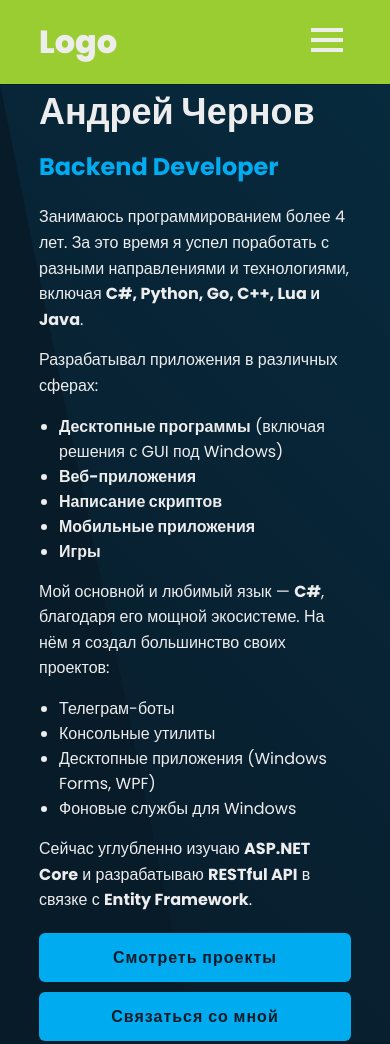
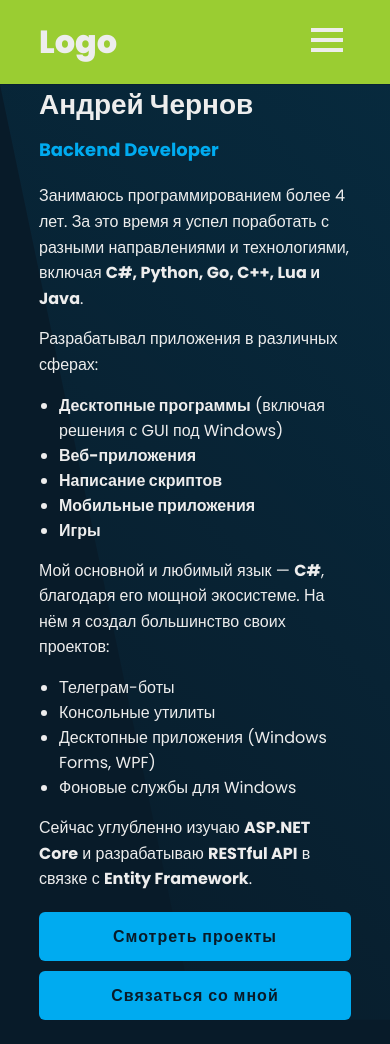
Before and after one commit to EnderEzhik/EnderEzhik.github.io, a plain HTML site: page index.html in a window 390 px wide. Shown: the top 1044 px of the page. Drawn offline with nearby package versions, Linux system fonts and the light colour scheme.

Commit message:
add: добавлен брейкпоинт для самых маленьких мобильных устройств 480px

```diff
--- a/styles/main.css
+++ b/styles/main.css
@@ -745,3 +745,16 @@ footer::before {
         font-size: var(--mobile-primary-font-size);
     }
 }
+
+@media (max-width: 480px) {
+    .home-content h1 {
+        font-size: 28px;
+    }
+    .home-content h3 {
+        font-size: 18px;
+    }
+
+    .contacts span {
+        font-size: 16px;
+    }
+}
```
